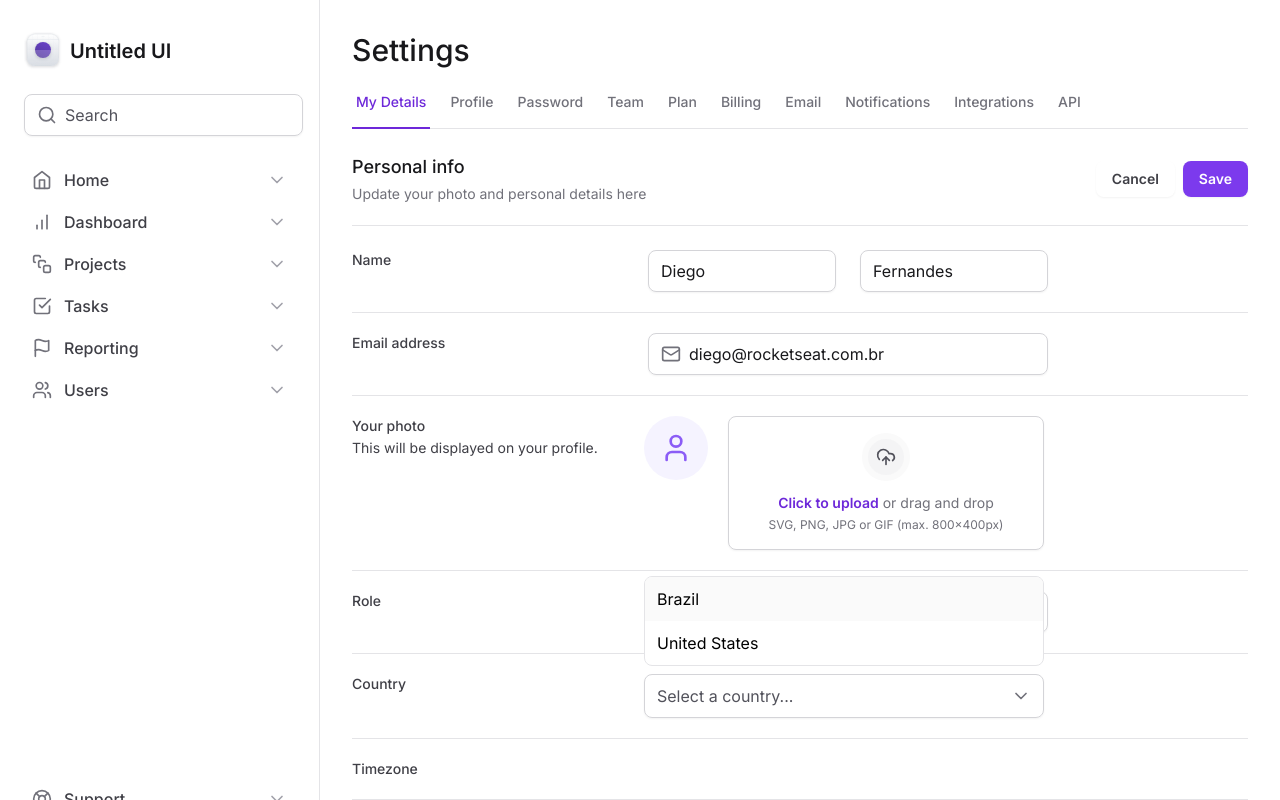
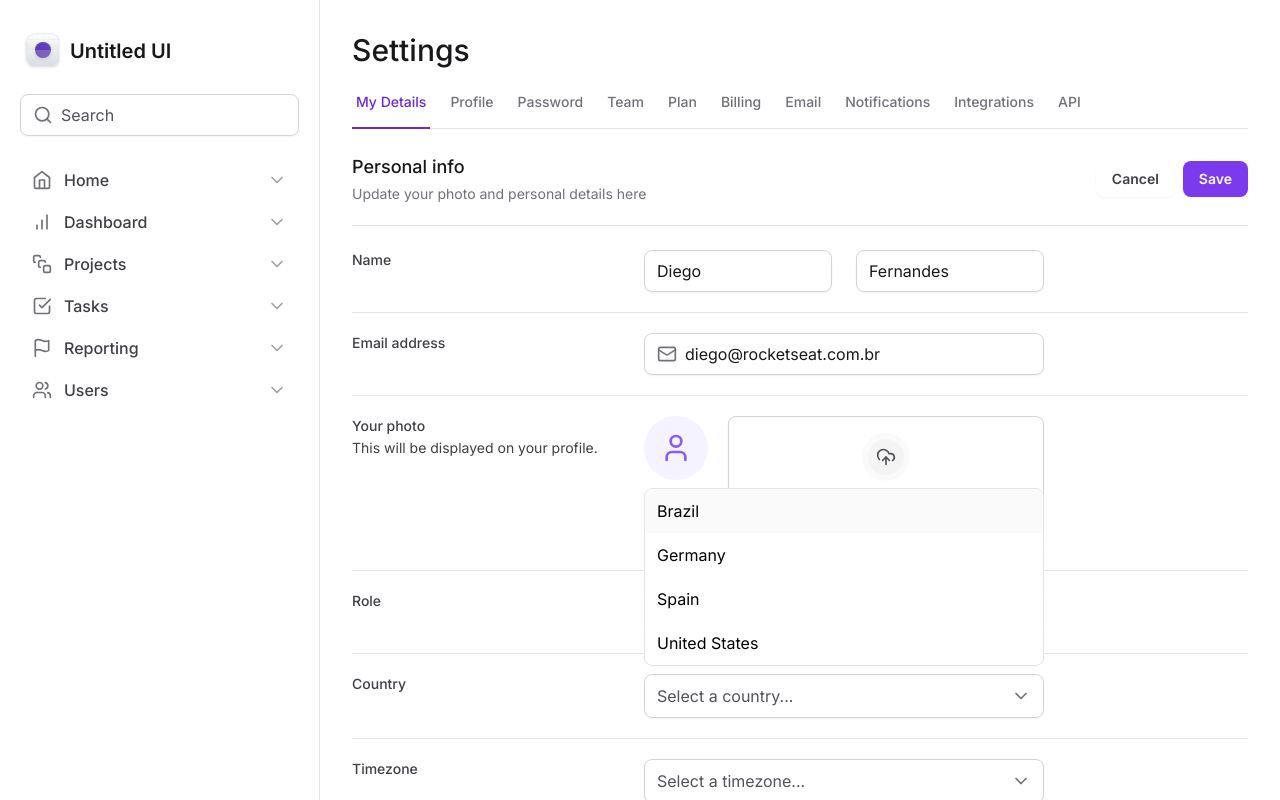
Before and after one commit to matsubrasil/tailwind-next-dashboard, a Next.js app: page / in a window 1280 px wide. Both pictures are taken after a click on the button "Select a country...". Shown: the top 800 px of the page. Built offline with nearby package versions, Linux system fonts and the light colour scheme.

Commit message:
refactor: component select (country & timezone)

```diff
--- a/src/app/page.tsx
+++ b/src/app/page.tsx
@@ -1,5 +1,6 @@
 import * as FileInput from '@/components/Form/FileInput'
 import { Select } from '@/components/Form/Select'
+import { SelectItem } from '@/components/Form/Select/SelectItem'
 import * as Input from '@/components/Input'
 import { SettingsTabs } from '@/components/SettingsTabs'
 import { Mail } from 'lucide-react'
@@ -119,7 +120,12 @@
             >
               Country
             </label>
-            <Select />
+            <Select placeholder="Select a country...">
+              <SelectItem value="br" text="Brazil" />
+              <SelectItem value="de" text="Germany" />
+              <SelectItem value="es" text="Spain" />
+              <SelectItem value="us" text="United States" />
+            </Select>
           </div>
 
           {/* Linha do Timezone */}
@@ -130,7 +136,13 @@
             >
               Timezone
             </label>
-            <div></div>
+            <Select placeholder="Select a timezone...">
+              <SelectItem value="brt" text="Brasília Time (UTC-03:00)" />
+              <SelectItem
+                value="pst"
+                text="Pacific Standard Time (UTC-08:00)"
+              />
+            </Select>
           </div>
 
           {/* Linha do Bio */}
--- a/src/components/Form/Select.tsx
+++ /dev/null
@@ -1,53 +0,0 @@
-'use client'
-import * as SelectPrimitive from '@radix-ui/react-select'
-import { Check, ChevronDown } from 'lucide-react'
-
-export function Select() {
-  return (
-    <SelectPrimitive.Root>
-      <SelectPrimitive.Trigger className="flex h-11 w-full items-center justify-between gap-2 rounded-lg border border-zinc-300 px-3 py-2 shadow-sm data-[placeholder]:text-zinc-600">
-        <SelectPrimitive.Value
-          placeholder="Select a country..."
-          className="text-black"
-        />
-        <SelectPrimitive.Icon>
-          <ChevronDown className="h-5 w-5 text-zinc-500" />
-        </SelectPrimitive.Icon>
-      </SelectPrimitive.Trigger>
-
-      <SelectPrimitive.Portal>
-        <SelectPrimitive.Content
-          side="bottom"
-          position="popper"
-          sideOffset={8}
-          className="z-10 w-[--radix-select-trigger-width] overflow-hidden rounded-lg border border-zinc-200 bg-white"
-        >
-          <SelectPrimitive.Viewport>
-            <SelectPrimitive.Item
-              value="br"
-              className="flex items-center justify-between gap-2 px-3 py-2.5 outline-none data-[highlighted]:bg-zinc-50"
-            >
-              <SelectPrimitive.ItemText className="text-black">
-                Brazil
-              </SelectPrimitive.ItemText>
-              <SelectPrimitive.ItemIndicator>
-                <Check className="h-4 w-4 text-violet-500" />
-              </SelectPrimitive.ItemIndicator>
-            </SelectPrimitive.Item>
-            <SelectPrimitive.Item
-              value="us"
-              className="flex items-center justify-between gap-2 px-3 py-2.5 outline-none data-[highlighted]:bg-zinc-50"
-            >
-              <SelectPrimitive.ItemText className="text-black">
-                United States
-              </SelectPrimitive.ItemText>
-              <SelectPrimitive.ItemIndicator>
-                <Check className="h-4 w-4 text-violet-500" />
-              </SelectPrimitive.ItemIndicator>
-            </SelectPrimitive.Item>
-          </SelectPrimitive.Viewport>
-        </SelectPrimitive.Content>
-      </SelectPrimitive.Portal>
-    </SelectPrimitive.Root>
-  )
-}
--- /dev/null
+++ b/src/components/Form/Select/SelectItem.tsx
@@ -0,0 +1,19 @@
+'use client'
+import * as Select from '@radix-ui/react-select'
+import { Check } from 'lucide-react'
+
+export type SelectItemProps = Select.SelectItemProps & { text: string }
+
+export function SelectItem(props: SelectItemProps) {
+  return (
+    <Select.Item
+      className="flex items-center justify-between gap-2 px-3 py-2.5 outline-none data-[highlighted]:bg-zinc-50"
+      {...props}
+    >
+      <Select.ItemText className="text-black">{props.text}</Select.ItemText>
+      <Select.ItemIndicator>
+        <Check className="h-4 w-4 text-violet-500" />
+      </Select.ItemIndicator>
+    </Select.Item>
+  )
+}
--- /dev/null
+++ b/src/components/Form/Select/index.tsx
@@ -0,0 +1,36 @@
+'use client'
+import * as SelectPrimitive from '@radix-ui/react-select'
+import { ChevronDown } from 'lucide-react'
+import { ReactNode } from 'react'
+
+export interface SelectProps {
+  children: ReactNode
+  placeholder: string
+}
+
+export function Select(props: SelectProps) {
+  return (
+    <SelectPrimitive.Root>
+      <SelectPrimitive.Trigger className="flex h-11 w-full items-center justify-between gap-2 rounded-lg border border-zinc-300 px-3 py-2 shadow-sm data-[placeholder]:text-zinc-600">
+        <SelectPrimitive.Value
+          placeholder={props.placeholder}
+          className="text-black"
+        />
+        <SelectPrimitive.Icon>
+          <ChevronDown className="h-5 w-5 text-zinc-500" />
+        </SelectPrimitive.Icon>
+      </SelectPrimitive.Trigger>
+
+      <SelectPrimitive.Portal>
+        <SelectPrimitive.Content
+          side="bottom"
+          position="popper"
+          sideOffset={8}
+          className="z-10 w-[--radix-select-trigger-width] overflow-hidden rounded-lg border border-zinc-200 bg-white"
+        >
+          {props.children}
+        </SelectPrimitive.Content>
+      </SelectPrimitive.Portal>
+    </SelectPrimitive.Root>
+  )
+}
--- a/src/components/Input.tsx
+++ b/src/components/Input.tsx
@@ -22,7 +22,7 @@
 export function Root(props: InputRootProps) {
   return (
     <div
-      className="mx-1 flex w-full items-center gap-2 rounded-lg border border-zinc-300 px-3 py-2 shadow-sm"
+      className="flex w-full items-center gap-2 rounded-lg border border-zinc-300 px-3 py-2 shadow-sm"
       {...props}
     />
   )
```
